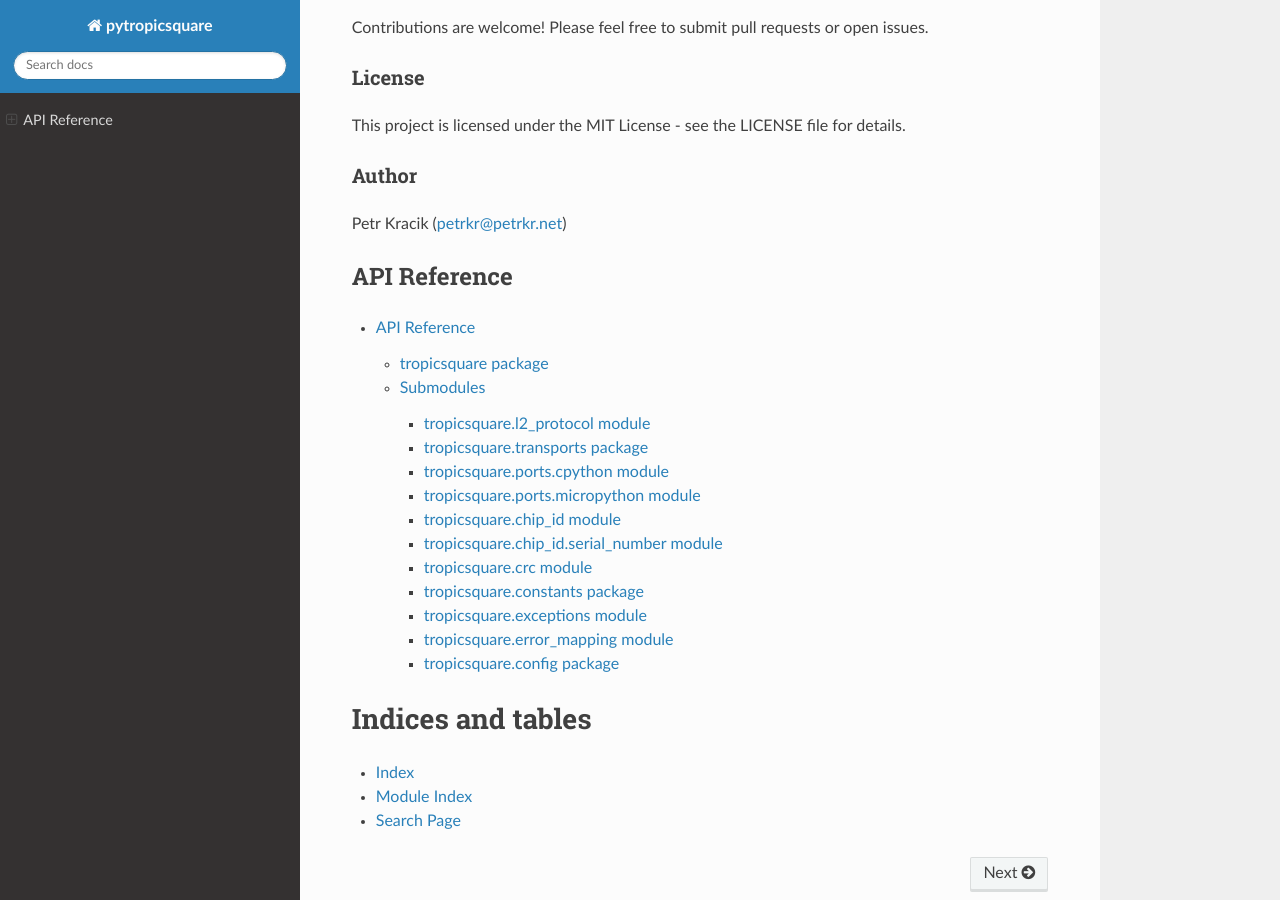
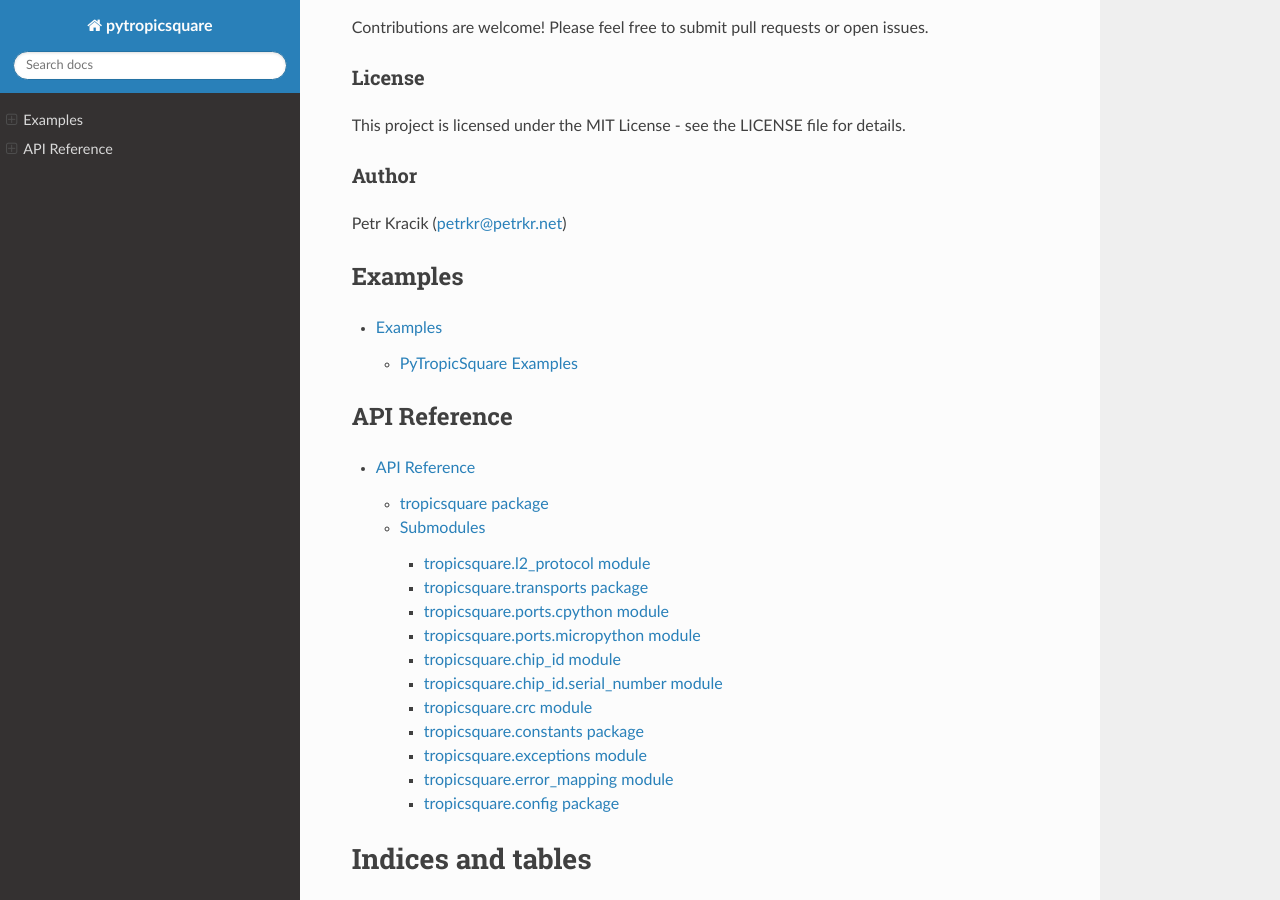
Before and after one commit to petrkr/pytropicsquare, a Sphinx documentation site: the page built from docs/source/index.rst, in a window 1280 px wide and 900 px high, scrolled down 5679 px. Built offline with Sphinx 7.4.7 and the Read the Docs theme 3.1.0, drawn with Linux system fonts in a browser that asks for light colours.

Commit message:
Exampe readme and documentation

```diff
--- /dev/null
+++ b/docs/source/examples.rst
@@ -0,0 +1,5 @@
+Examples
+========
+
+.. include:: ../../examples/README.md
+   :parser: myst_parser.sphinx_
--- a/docs/source/index.rst
+++ b/docs/source/index.rst
@@ -3,6 +3,14 @@ PyTropicSquare Documentation
 
 .. include:: ../../README.md
    :parser: myst_parser.sphinx_
+
+Examples
+--------
+
+.. toctree::
+   :maxdepth: 2
+
+   examples
 
 API Reference
 -------------
```
Also changed, not shown: examples/README.md.
